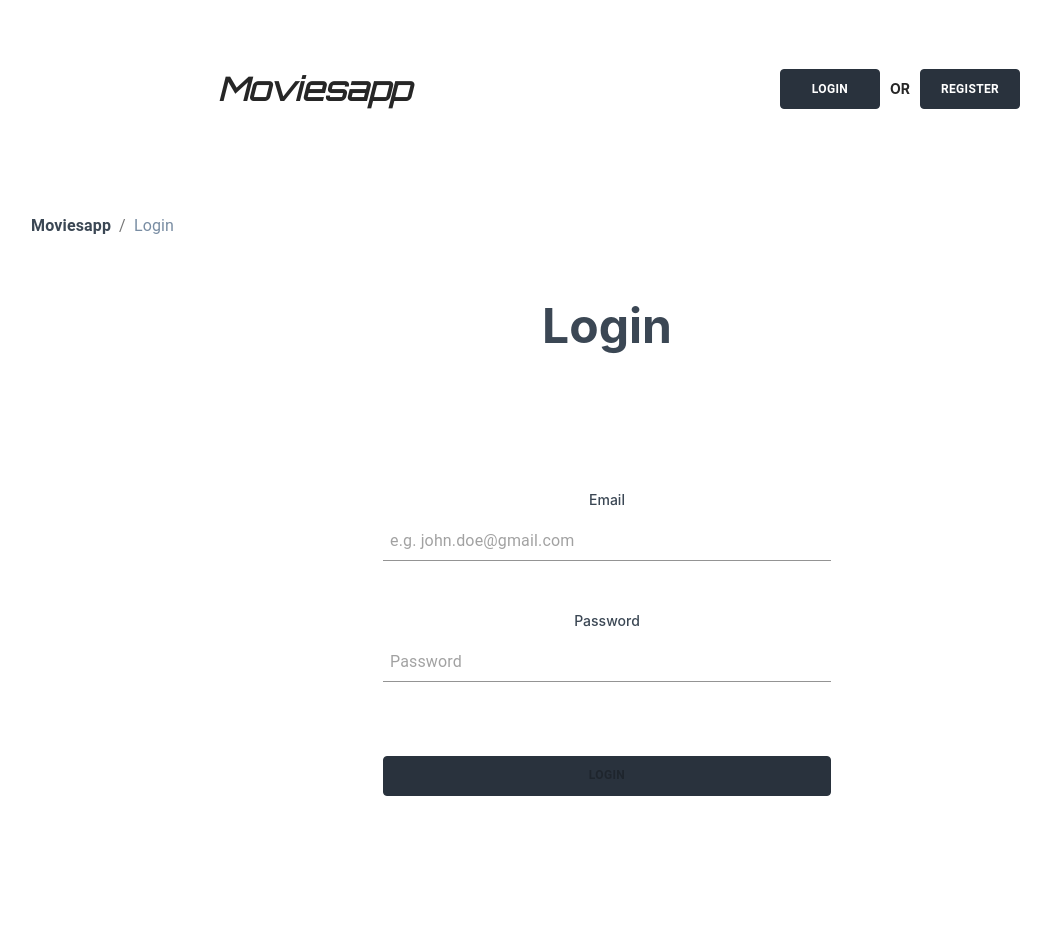
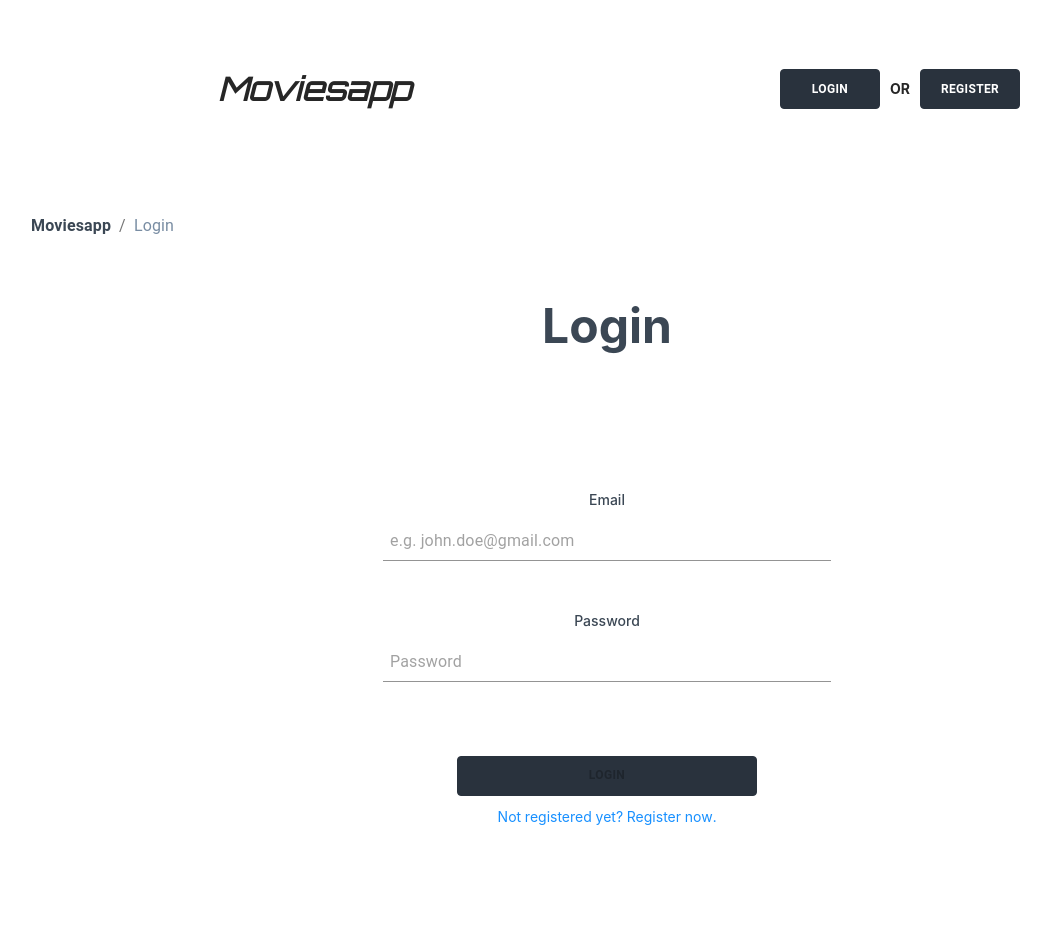
Before and after one commit to nadirkalajdzic/jap_task1_frontend, a React (Create React App) app: page /login in a window 1280 px wide. Shown: the top 952 px of the page, without its empty margins (33-1084 px from the left). Built offline with nearby package versions, Linux system fonts and the light colour scheme.

Commit message:
added not registered/already registered link to login and register page

```diff
--- a/src/components/AuthStyles.css
+++ b/src/components/AuthStyles.css
@@ -51,9 +51,16 @@
 .auth-page-button {
   margin: 50px auto;
   padding-bottom: 100px;
+  display: grid;
+  grid-template-rows: 1fr 1fr;
+  justify-content: center;
 }
 
 .auth-page-button > .MuiButton-root {
   min-width: 300px;
   width: 35%;
 }
+
+.auth-page-link-to {
+  margin-top: 10px;
+}
--- a/src/components/LoginPageForm/LoginPageForm.js
+++ b/src/components/LoginPageForm/LoginPageForm.js
@@ -1,5 +1,5 @@
 import React, { useState, useEffect } from "react";
-import { useHistory } from "react-router-dom";
+import { Link, useHistory } from "react-router-dom";
 
 import { Input, Button } from "@material-ui/core";
 import { validateEmail } from "../../helpingFunctions";
@@ -110,6 +110,9 @@ function LoginPageForm() {
             >
               LOGIN
             </Button>
+            <div className="auth-page-link-to">
+              <Link to="/register">Not registered yet? Register now.</Link>
+            </div>
           </div>
         </Form.Item>
       </Form>
--- a/src/components/RegisterPageForm/RegisterPageForm.js
+++ b/src/components/RegisterPageForm/RegisterPageForm.js
@@ -1,5 +1,5 @@
 import React, { useEffect, useState } from "react";
-import { useHistory } from "react-router-dom";
+import { useHistory, Link } from "react-router-dom";
 import { toast } from "react-toastify";
 
 import { Input, Button } from "@material-ui/core";
@@ -208,6 +208,7 @@ function RegisterPageForm() {
             >
               REGISTER
             </Button>
+            <Link to="/login">Already registered? Login now.</Link>
           </div>
         </Form.Item>
       </Form>
--- a/src/index.css
+++ b/src/index.css
@@ -26,6 +26,10 @@ html {
   transform: none !important;
 }
 
+.MuiButtonBase-root.Mui-disabled {
+  color: var(--button-color);
+}
+
 .rotate {
   animation: rotation 2s infinite linear;
 }
```
